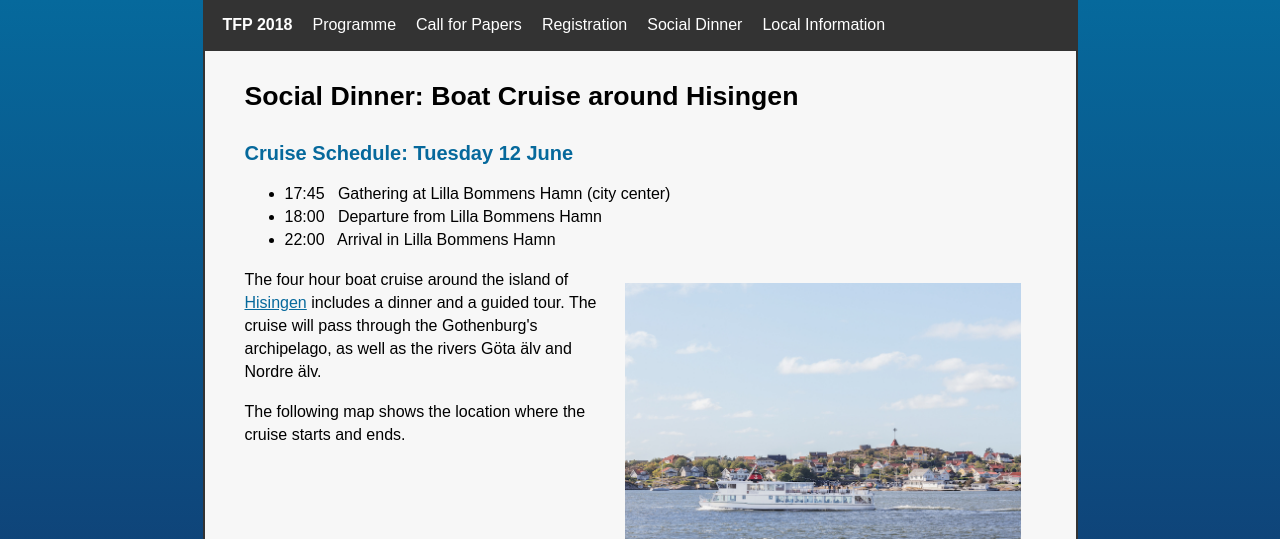
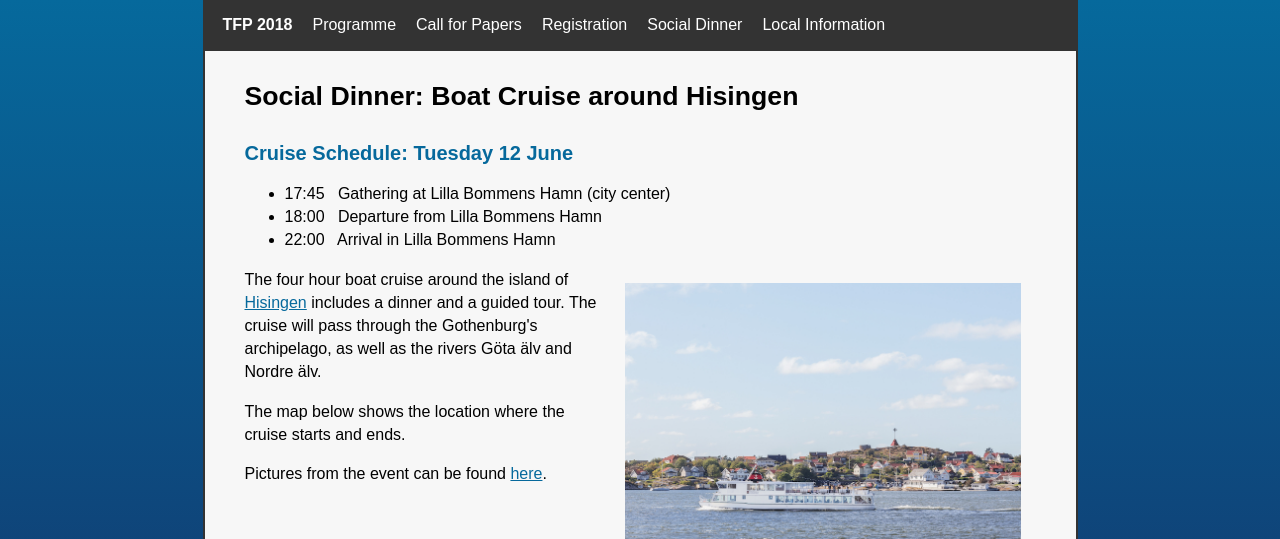
Before and after one commit to michalpalka/tfp-2018-website, a plain HTML site: page excursion.html in a window 1280 px wide. Shown: the top 539 px of the page. Drawn offline with Linux system fonts and the light colour scheme.

Commit message:
Add link to photos

```diff
--- a/excursion.html
+++ b/excursion.html
@@ -36,7 +36,11 @@ the Gothenburg's archipelago, as well as the rivers Göta älv and Nordre älv.
 </p>
 
 <p>
-The following map shows the location where the cruise starts and ends.
+The map below shows the location where the cruise starts and ends.
+</p>
+
+<p>
+Pictures from the event can be found <a href="https://photos.app.goo.gl/xmGa4atJKHQnXTyK9">here</a>.
 </p>
 
 <div style="margin: auto; text-align: center;">
```
Also changed, not shown: excursion.txt.
